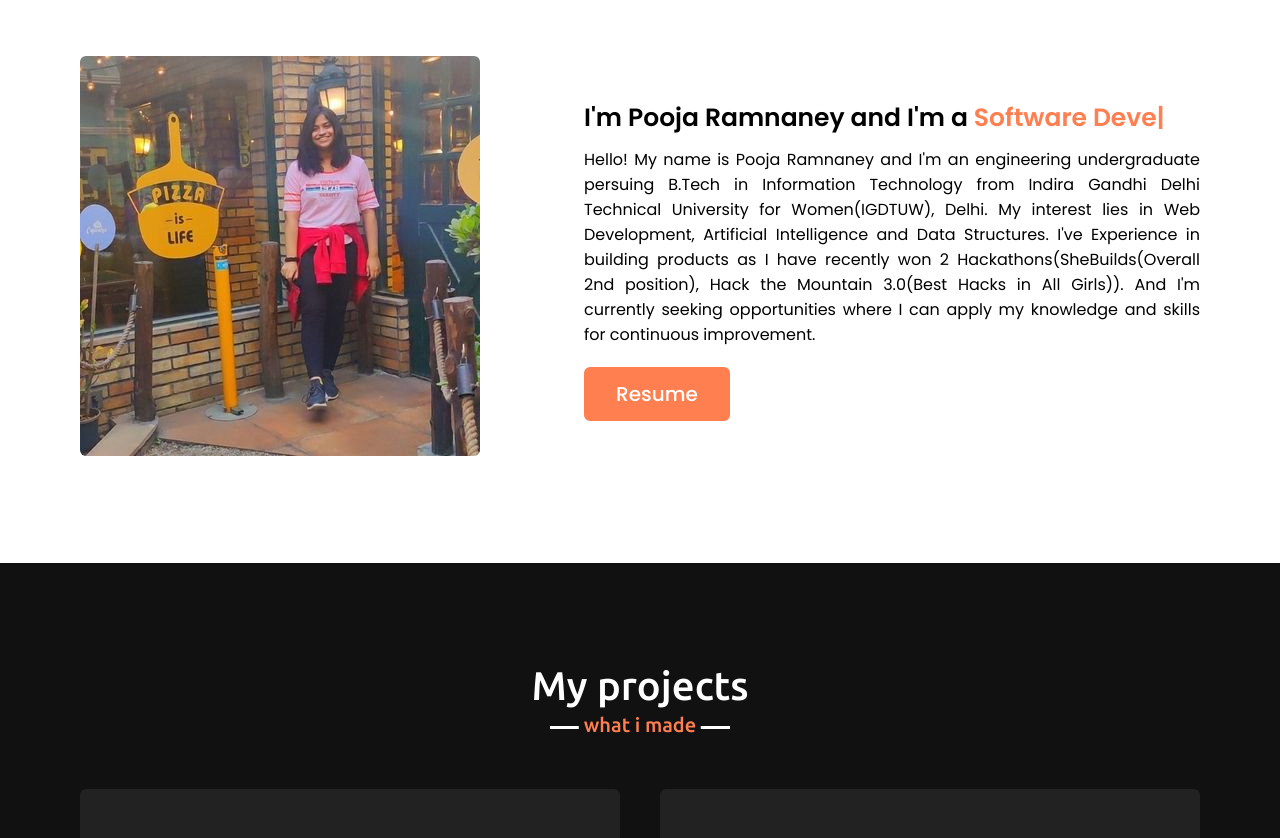
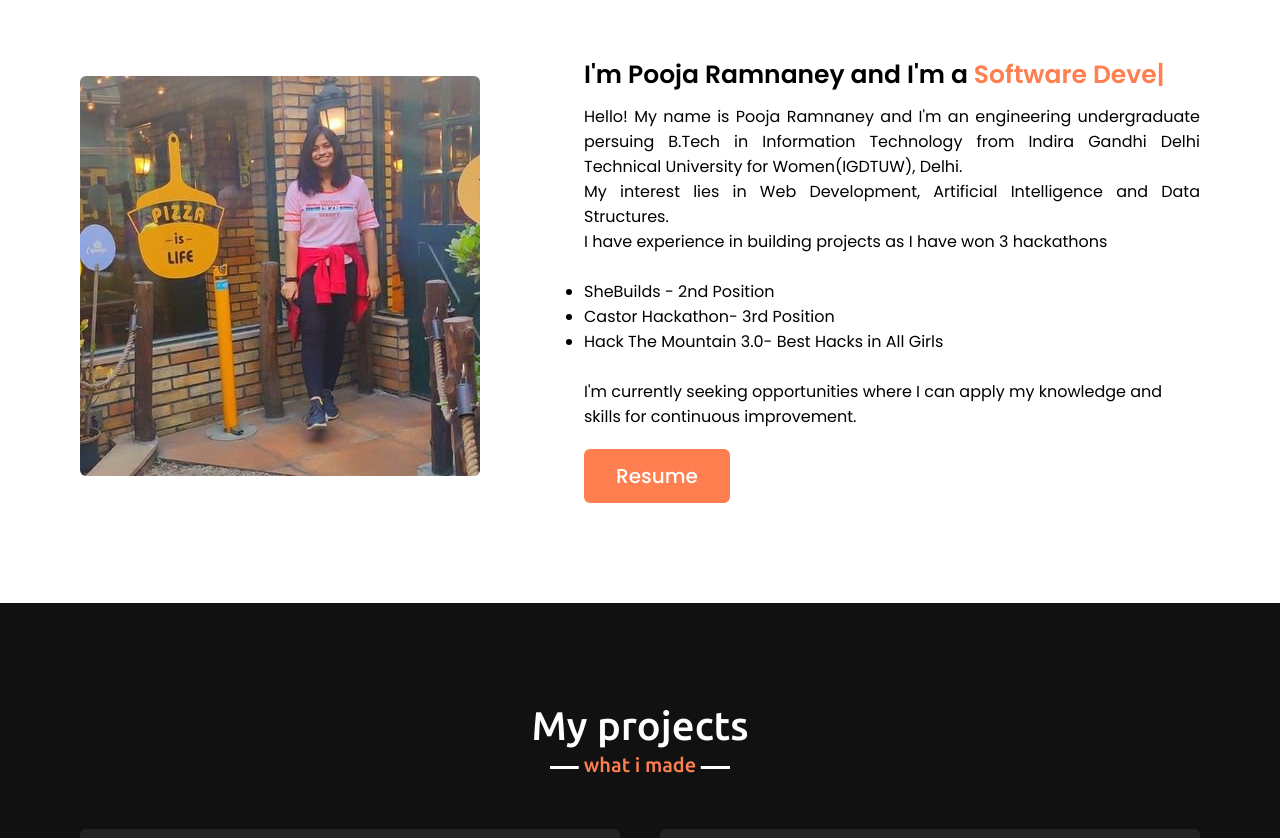
Before and after one commit to poojaramnaney/portfolio, a plain HTML site: page index.html in a window 1280 px wide. Shown: the part 970-1808 px from the top of the page. Drawn offline with nearby package versions, Linux system fonts and the light colour scheme.

Commit message:
updated about section

```diff
--- a/index.html
+++ b/index.html
@@ -65,8 +65,17 @@
                 </div>
                 <div class="column right">
                     <div class="text">I'm Pooja Ramnaney and I'm a <span class="auto-typed2"></span></div>
-                    <p>Hello! My name is Pooja Ramnaney and I'm an engineering undergraduate persuing B.Tech in Information Technology from Indira Gandhi Delhi Technical University for Women(IGDTUW), Delhi. My interest lies in Web Development, Artificial Intelligence and Data Structures. I've Experience in building products as I have recently won 2 Hackathons(SheBuilds(Overall 2nd position), Hack the Mountain 3.0(Best Hacks in All Girls)). And I'm currently seeking opportunities where I can apply my knowledge and skills for continuous improvement.</p>
-                    <a href="https://drive.google.com/file/d/1iRz6-VSAuEy6hrhCjMBNXyqGPw7sS0ce/view?usp=sharing" target="_blank">Resume</a>
+                    <p>Hello! My name is Pooja Ramnaney and I'm an engineering undergraduate persuing B.Tech in Information Technology from Indira Gandhi Delhi Technical University for Women(IGDTUW), Delhi.<br>
+                        My interest lies in Web Development, Artificial Intelligence and Data Structures.<br> I have experience in building projects as I have won 3 hackathons <ul>
+                            <br> <li>
+                                SheBuilds - 2nd Position
+                            </li>
+                            <li>Castor Hackathon- 3rd Position</li>
+                            <li>Hack The Mountain 3.0- Best Hacks in All Girls</li>
+                        </ul><br> I'm currently seeking opportunities where I can apply my knowledge and skills for continuous improvement.
+                        <!-- I have Experience in building products as I have recently won 2 Hackathons(SheBuilds(Overall 2nd position), Hack the Mountain 3.0(Best Hacks in All Girls)). And I'm currently seeking opportunities where I can apply my knowledge and skills for continuous improvement. -->
+                    </p>
+                    <a href="https://drive.google.com/file/d/1Jztu0lbBqyIfkJ27mPrkoXDVROi4W2fT/view?usp=sharing" target="_blank">Resume</a>
                 </div>
             </div>
         </div>
```
